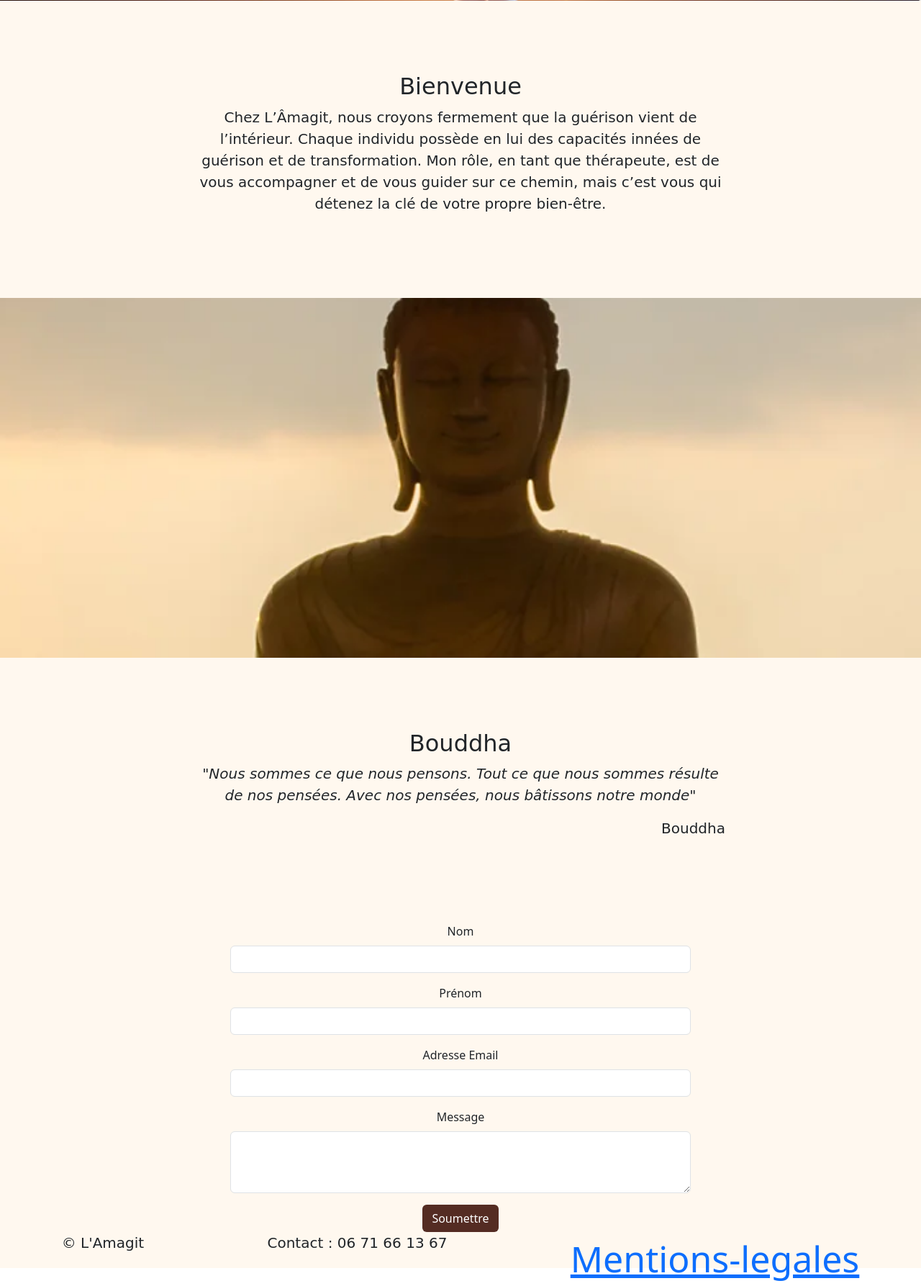
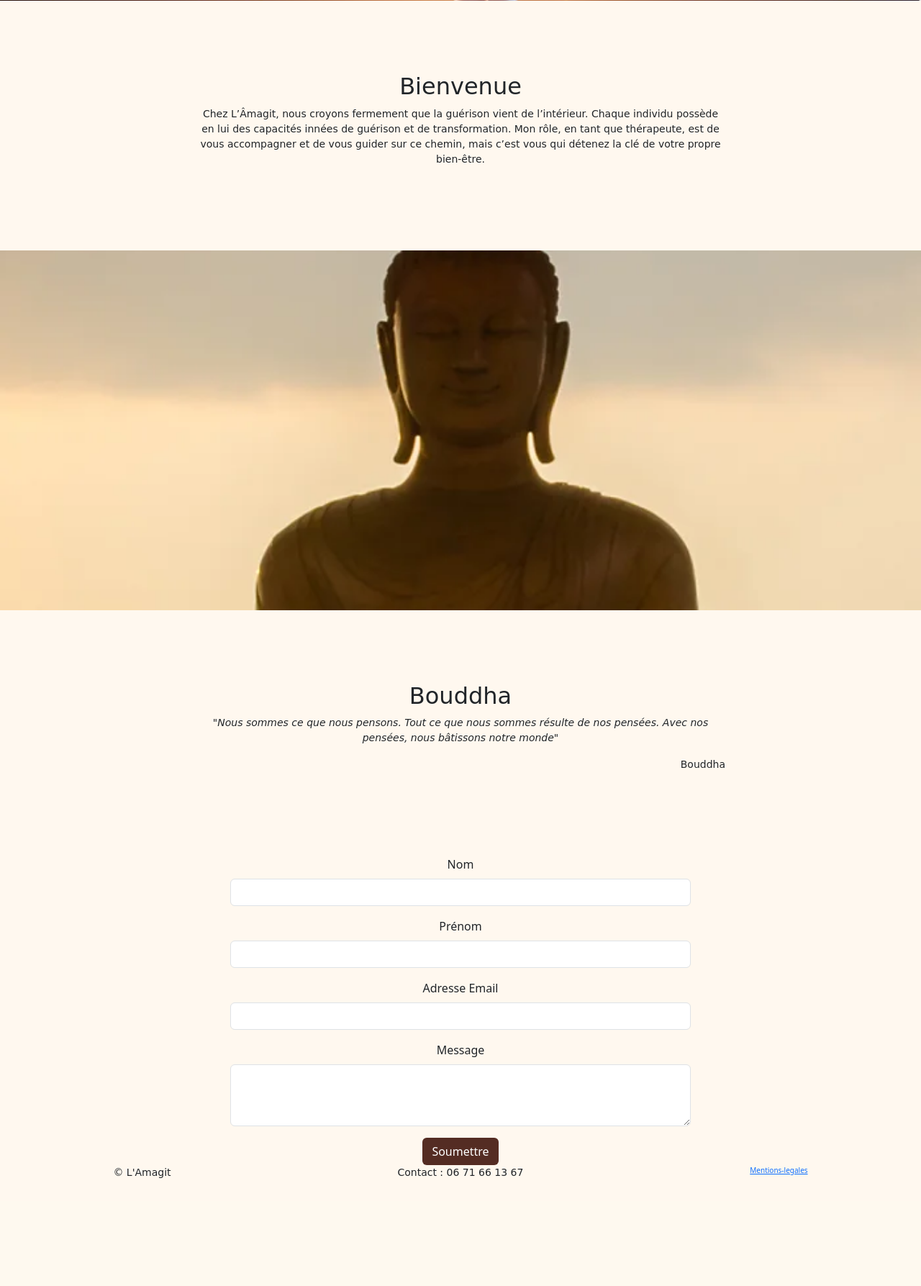
Before and after one commit to yoannfb/l-amagit, a PHP site: page / in a window 1280 px wide. Shown: the part 1098-2885 px from the top of the page at 72% size. After the commit the page ends 2735 px from the top, so only its background shows below. Run offline with PHP 8.4, Linux system fonts and the light colour scheme; some libraries are stand-ins or nearby versions.

Commit message:
maj footer

```diff
--- a/public/css/footer.css
+++ b/public/css/footer.css
@@ -3,5 +3,9 @@
     justify-content: space-around;
     background-color:#fff8ef;
     height: 50px;
-    font-size: 50px;
+    font-size: 10px;
 }
+
+p {
+    font-size: 14px;
+}
--- a/public/includes/footer.php
+++ b/public/includes/footer.php
@@ -6,7 +6,7 @@
         </div>
     </footer>
     <link rel="stylesheet" href="../css/footer.css">
-    <script src="https://cdn.jsdelivr.net/npm/gsap@3.12.7/dist/gsap.min.js"></script>
+
 
 </body>
 </html>
```
